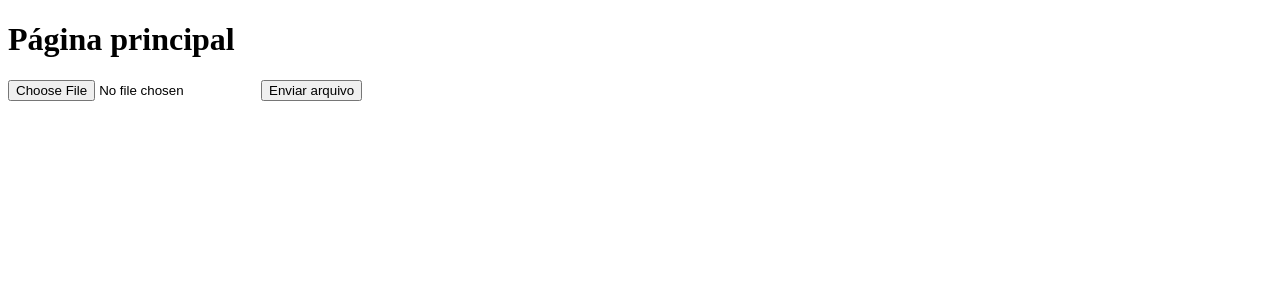
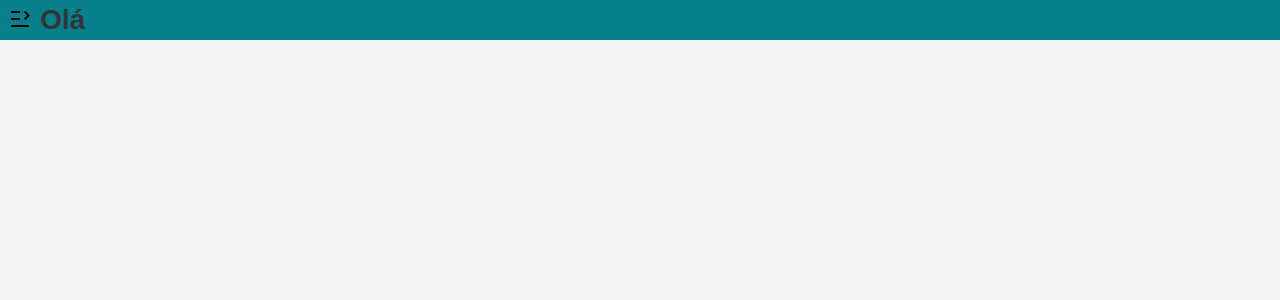
Before and after one commit to maeroso/signal-reconstruction, a React (Create React App) app in the folder client/: page / in a window 1280 px wide. Shown: the top 300 px of the page. Built offline with nearby package versions, Linux system fonts and the light colour scheme.

Commit message:
Barra superior

```diff
--- a/client/package.json
+++ b/client/package.json
@@ -15,8 +15,10 @@
     "axios": "^0.20.0",
     "lodash": "^4.17.20",
     "papaparse": "^5.2.0",
+    "polished": "^4.0.2",
     "react": "^16.13.1",
     "react-dom": "^16.13.1",
+    "react-icons": "^3.11.0",
     "react-redux": "^7.2.1",
     "react-router-dom": "^5.2.0",
     "react-scripts": "^3.4.3",
--- /dev/null
+++ b/client/src/components/AsideMenuBar/index.tsx
@@ -0,0 +1,7 @@
+import React from 'react'
+
+const AsideMenuBar: React.FC = () => {
+  return <div></div>
+}
+
+export default AsideMenuBar
--- /dev/null
+++ b/client/src/components/HeaderMenuBar/index.tsx
@@ -0,0 +1,17 @@
+import React from 'react'
+import { HeaderMenuBarContainer, OpenAsideMenuBarButton } from './styles'
+import { RiMenuUnfoldLine } from 'react-icons/ri'
+
+const HeaderMenuBar: React.FC = () => {
+  return (
+    <HeaderMenuBarContainer>
+      <OpenAsideMenuBarButton>
+        <RiMenuUnfoldLine />
+      </OpenAsideMenuBarButton>
+
+      <h1>Olá</h1>
+    </HeaderMenuBarContainer>
+  )
+}
+
+export default HeaderMenuBar
--- /dev/null
+++ b/client/src/components/HeaderMenuBar/styles.ts
@@ -0,0 +1,34 @@
+import styled from "styled-components";
+
+export const HeaderMenuBarContainer = styled.header`
+  width: 100vw;
+  height: auto;
+  max-height: 40px;
+
+  background-color: #087f8c;
+
+  display: flex;
+  align-items: center;
+
+  border-bottom: 2px;
+  border-color: #076974;
+`;
+
+export const OpenAsideMenuBarButton = styled.button`
+  background-color: #087f8c;
+  height: 40px;
+  width: 40px;
+
+  border: none;
+
+  transition: background-color 0.2s;
+
+  :hover {
+    background-color: #076974;
+  }
+
+  * {
+    height: 60%;
+    width: 60%;
+  }
+`;
--- a/client/src/index.tsx
+++ b/client/src/index.tsx
@@ -1,9 +1,11 @@
 import React from 'react'
 import ReactDOM from 'react-dom'
 import Routes from './routes'
+import { GlobalStyle } from './styles/GlobalStyle'
 
 ReactDOM.render(
   <React.StrictMode>
+    <GlobalStyle />
     <Routes />
   </React.StrictMode>,
   document.getElementById('root'),
--- a/client/src/pages/MainPage/index.tsx
+++ b/client/src/pages/MainPage/index.tsx
@@ -1,76 +1,12 @@
-import axios, { AxiosResponse } from 'axios'
-import Papa from 'papaparse'
-import React, { useState } from 'react'
-import FileLoad from '../../components/FileLoadButton'
+import React from 'react'
+import AsideMenuBar from '../../components/AsideMenuBar'
+import HeaderMenuBar from '../../components/HeaderMenuBar'
 
-const MainPage: React.FC<void> = () => {
-  const numberOfTransducer = 64
-  const numberOfSamples = 794
-  const [file, setFile] = useState<File | undefined>(undefined)
-
-  function uploadFileHandle(): void {
-    if (!file) {
-      return
-    }
-
-    Papa.parse<string>(file, {
-      complete: (csv: Papa.ParseResult<string>) =>
-        uploadCSV(signalIncrement(csv)),
-      header: false,
-      delimiter: '\r\n',
-      transform(value: string): string {
-        return value.replace(',', '.').replace('E', 'e')
-      },
-    })
-  }
-
-  function signalIncrement(csv: Papa.ParseResult<string>): number[] {
-    const returnVector: number[] = []
-
-    for (let lineIndex = 0; lineIndex < numberOfSamples; lineIndex++) {
-      /**
-       * I preferred to use two "for" instead of a "map",
-       * because I wanted to avoid repeating the square root calculation
-       * at each position of the vector
-       */
-
-      const multiplicationValue =
-        100 + (1 / 20) * (lineIndex + 1) * Math.sqrt(lineIndex + 1)
-
-      for (
-        let columnIndex = 0;
-        columnIndex < numberOfTransducer;
-        columnIndex++
-      ) {
-        const flatMatrixIndex = lineIndex + columnIndex * numberOfSamples
-
-        returnVector[flatMatrixIndex] =
-          parseFloat(csv.data[flatMatrixIndex]) * multiplicationValue
-      }
-    }
-
-    return returnVector
-  }
-
-  function uploadCSV(csv: number[]): void {
-    const requestJson = { g: csv, alg: 0 }
-
-    axios
-      .post('http://localhost:3333/upload', requestJson)
-      .then(function (response: AxiosResponse<any>) {
-        console.log('save successfully', response)
-      })
-  }
-
+const MainPage: React.FC = () => {
   return (
     <div>
-      <h1>Página principal</h1>
-      <FileLoad
-        callBackFunction={(selectedFile: File | undefined) =>
-          setFile(selectedFile)
-        }
-      />
-      <button onClick={uploadFileHandle}>Enviar arquivo</button>
+      <HeaderMenuBar />
+      <AsideMenuBar />
     </div>
   )
 }
--- a/client/src/routes.tsx
+++ b/client/src/routes.tsx
@@ -1,6 +1,6 @@
 import React from 'react'
 import { BrowserRouter, Route, Switch } from 'react-router-dom'
-import MainPage from './pages/MainPage/index'
+import MainPage from './pages/MainPage'
 
 const Routes: React.FC = () => {
   return (
--- /dev/null
+++ b/client/src/styles/GlobalStyle.ts
@@ -0,0 +1,17 @@
+import { createGlobalStyle } from "styled-components";
+
+export const GlobalStyle = createGlobalStyle`
+
+    * {
+        margin: 0;
+        padding: 0;
+        box-sizing: border-box;
+    }
+
+    body {
+        background-color: #F5f5f5;
+        font-size: 14px;
+        color: #333;
+        font-family: sans-serif;
+    }
+`;
```
Also changed, not shown: client/src/pages/FunctionalPage/index.tsx (added, +78 -0 lines), client/tsconfig.json (+2 -8 lines), 2 other files (tests, documents, lock files or other folders).
